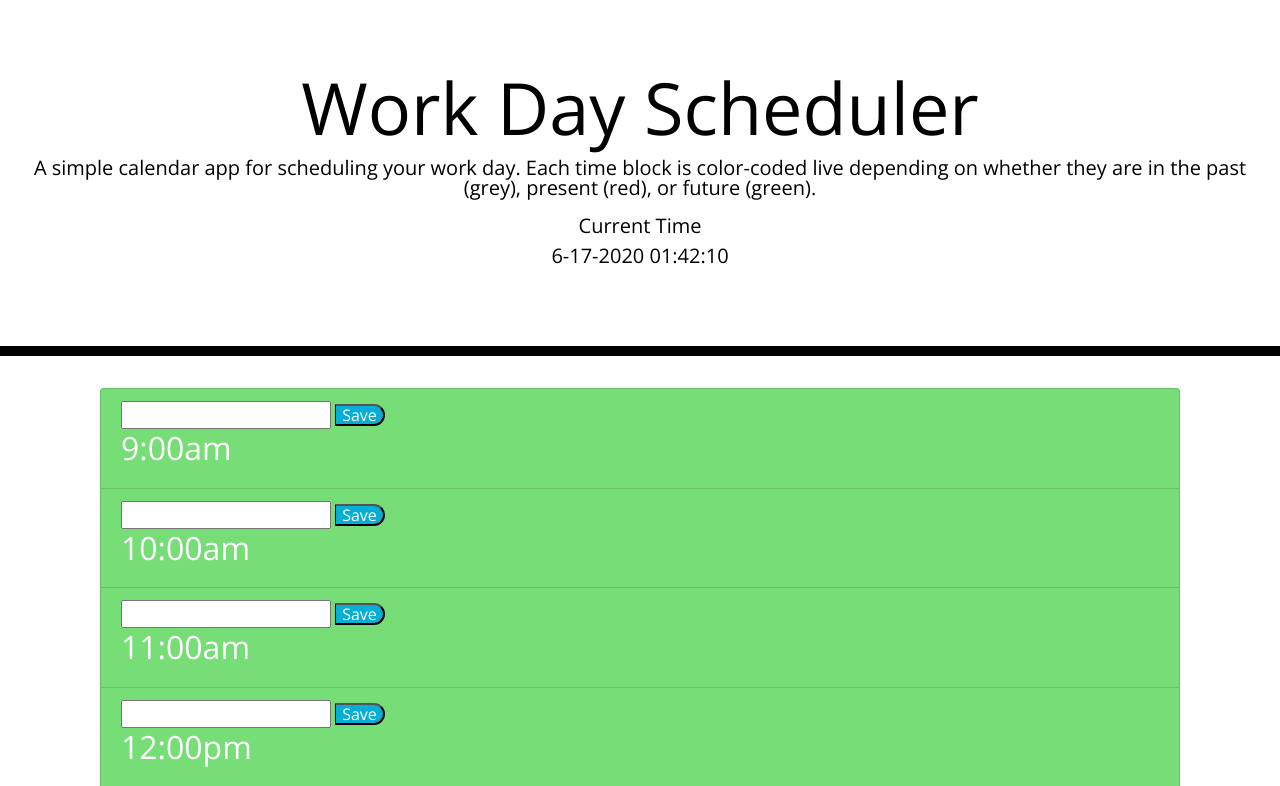
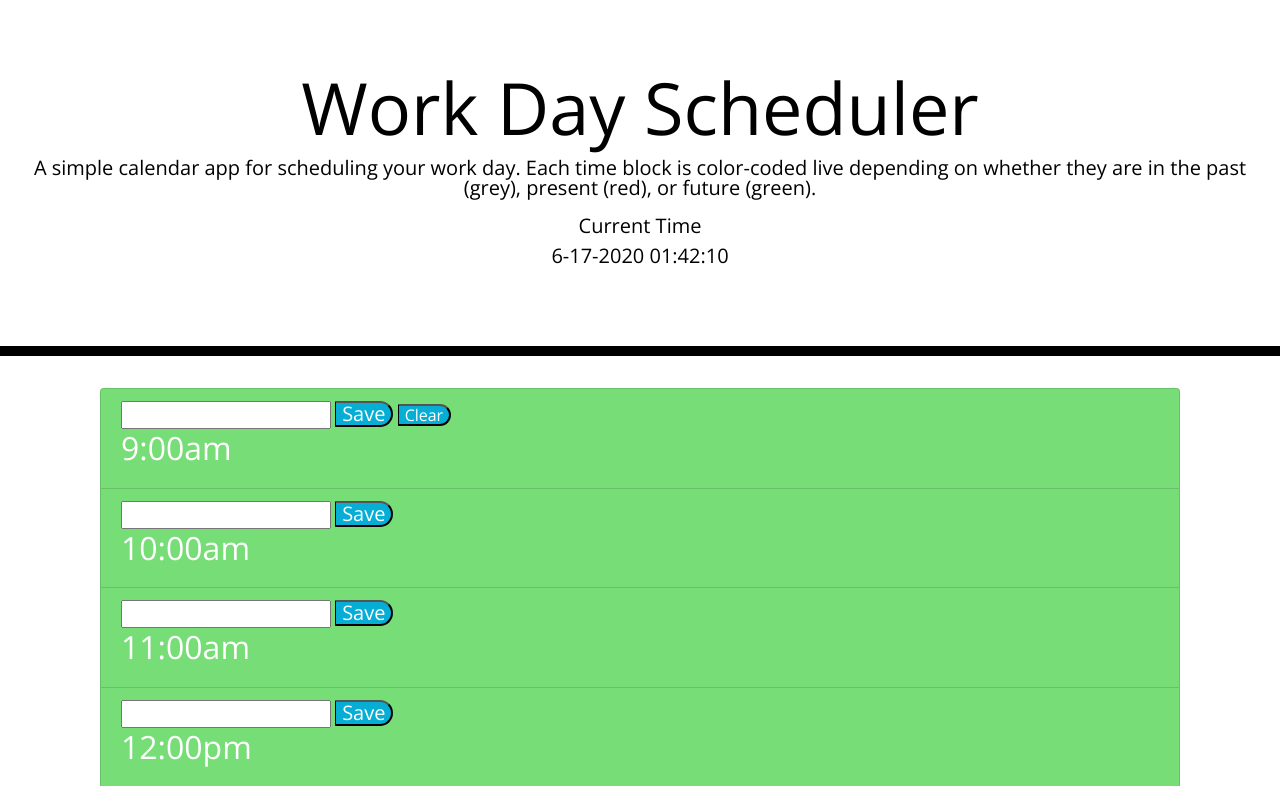
Before and after one commit to jamespericles/Day-Planner, a plain HTML site: page index.html in a window 1280 px wide. Shown: the top 786 px of the page. Drawn offline with nearby package versions, Linux system fonts and the light colour scheme.

Commit message:
created clear button

```diff
--- a/index.html
+++ b/index.html
@@ -42,6 +42,7 @@
           >
             <input type="text" class="textInput" />
             <button class="saveBtn" id="9am">Save</button>
+            <button class="clearBtn">Clear</button>
             <h2 id="9">9:00am</h2>
             <div class="display" id="display9am"></div>
           </li>
--- a/style.css
+++ b/style.css
@@ -60,7 +60,8 @@ textarea {
   color: white;
 }
 
-.saveBtn {
+.saveBtn,
+.clearBtn {
   border-left: 1px solid black;
   border-top-right-radius: 15px;
   border-bottom-right-radius: 15px;
@@ -68,7 +69,8 @@ textarea {
   color: white;
 }
 
-.saveBtn i:hover {
+.saveBtn,
+.clearBtn i:hover {
   font-size: 20px;
   transition: all 0.3s ease-in-out;
 }
```
